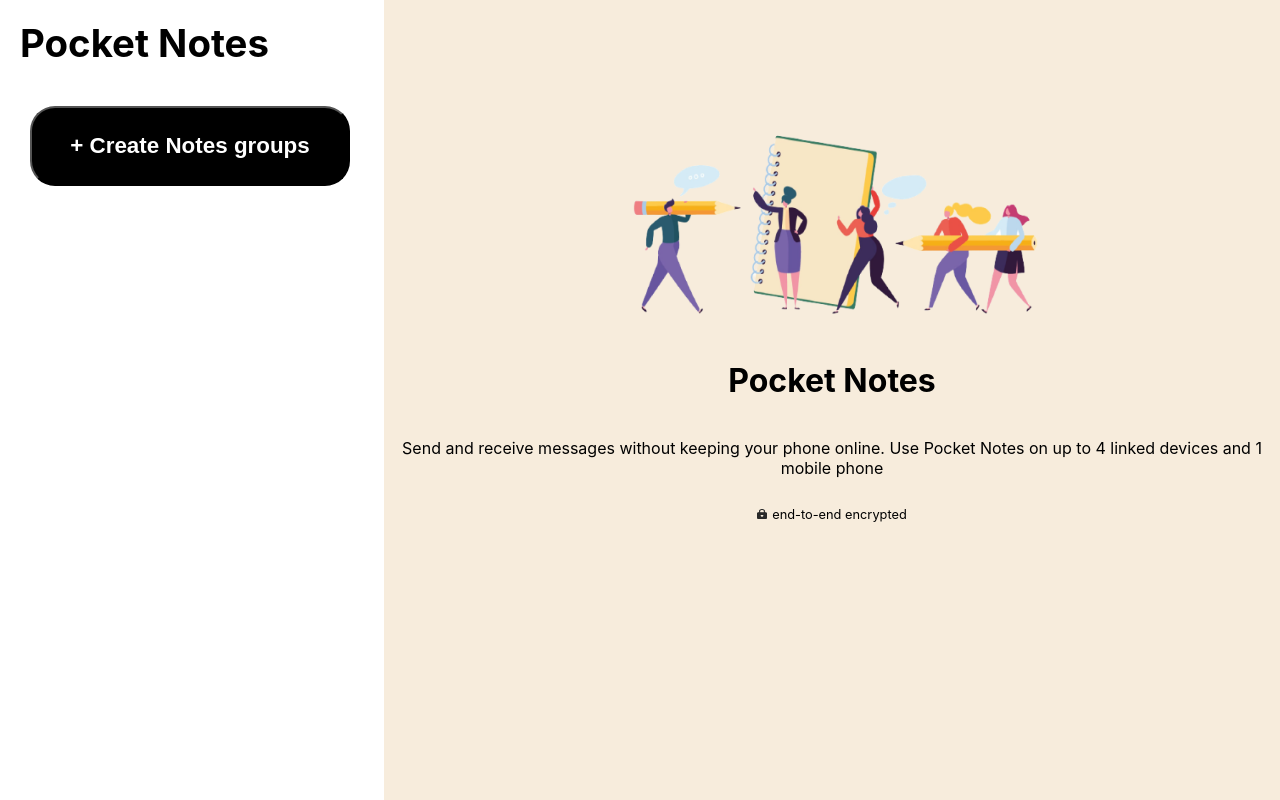
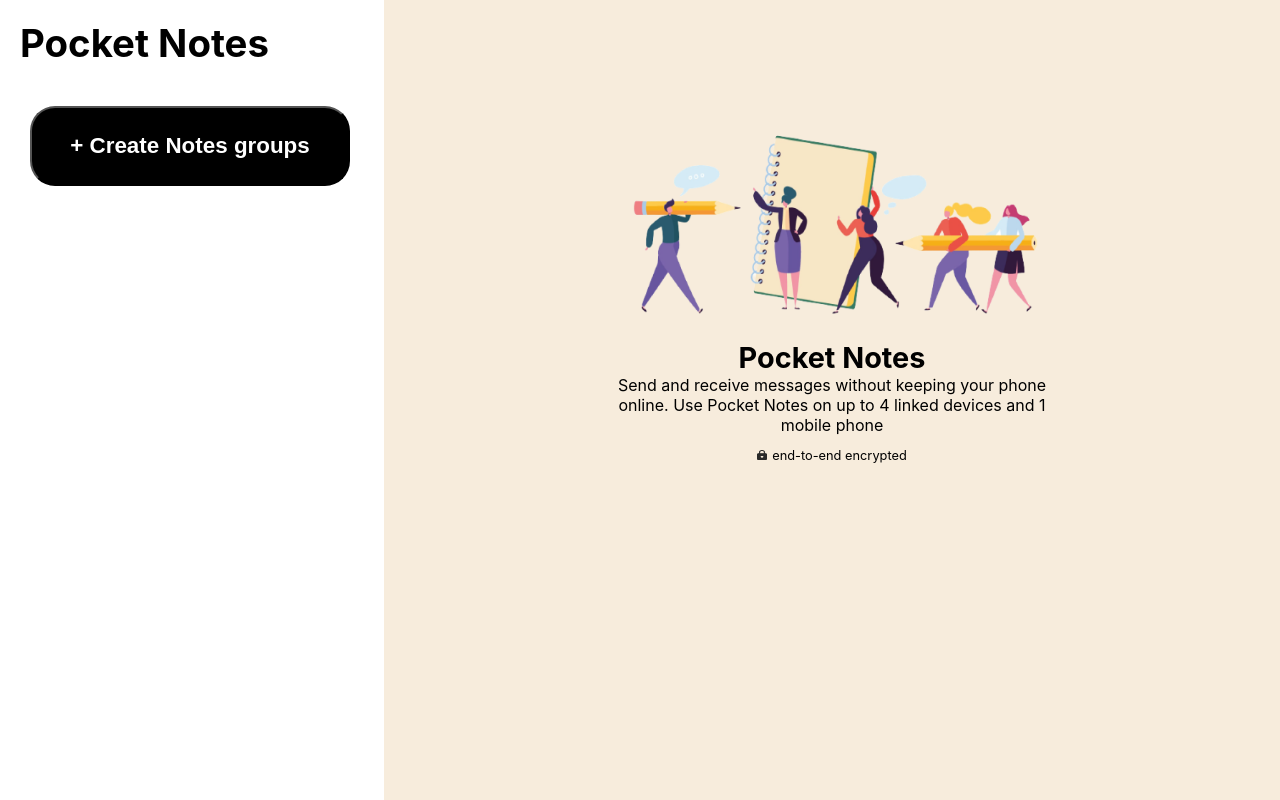
Before and after one commit to arpitgulhane8/NOTE-APP, a React (Create React App) app: page / in a window 1280 px wide. Built offline with nearby package versions, Linux system fonts and the light colour scheme.

Commit message:
Add files via upload

```diff
--- a/src/component/Notearea.jsx
+++ b/src/component/Notearea.jsx
@@ -7,15 +7,15 @@ import vector from "../assest/Vector.png"
 
 function Notearea({ notename, newNote, setNewNote, saveNewText }) {
 
+
   if (!notename) {
      //Render only the image if notename is null
     return (
       <div className="notearea_home">
         <img src={noteimg} alt="note_img" className="note_img" />
-        <h1>Pocket Notes</h1>
-
-        <p>Send and receive messages without keeping your phone online.
-         Use Pocket Notes on up to 4 linked devices and 1 mobile phone</p>
+        <p1>Pocket Notes</p1>
+        <p2>Send and receive messages without keeping your phone online.
+         Use Pocket Notes on up to 4 linked devices and 1 mobile phone</p2>
 
        <div className="encrypted"><img src={lock} alt="lockimg" className="lockimg"/><p>end-to-end encrypted</p></div>
       </div>
@@ -25,39 +25,42 @@ function Notearea({ notename, newNote, setNewNote, saveNewText }) {
   return (
     <div className="notearea">
       <header className="header">
-        <div
+        <p
           className="header_initial"
           style={{ backgroundColor: notename ? notename.color : "" }}
         >
           {notename ? notename.initials : ""}
-        </div>
+        </p>
 
         <div className="header_name">
           {notename ? notename.name : "Select a note group"}
         </div>
       </header>
 
+
       <div className="note_display">
         {notename &&
           notename.notes.map((note, index) => (
-            <div
+            <div className="container"
               key={index}
-              style={{ display: "flex", justifyContent:"space_between",marginLeft:"10px" }}
             >
 
-              <p style={{ width: "30%" }}>
+              <div className="display_date">
                 {new Date(note.timestamp).toLocaleString()}
-              </p>
 
-              <p style={{ width: "70%", boxSizing: "border-box" }}>
-                {note.Text}
-              </p>
+              </div>
+
+              <div className="ndisplay_text">
+              {note.Text}
+
+              </div>
             </div>
           ))}
       </div>
 
+
       <footer className="note_input">
-        <input
+        <textarea
           value={newNote}
           type="text"
           onChange={(e) => setNewNote(e.target.value)}
@@ -66,7 +69,8 @@ function Notearea({ notename, newNote, setNewNote, saveNewText }) {
         />
 
         <button className="add_btn" onClick={() => saveNewText(newNote)}>
-          <img  style={{width:"10px",height:"10px"}} src={vector} alt="vector"/></button>
+          <img  style={{width:"10px",height:"10px"}} src={vector} alt="vector"/>
+        </button>
       </footer>
     </div>
   );
```
